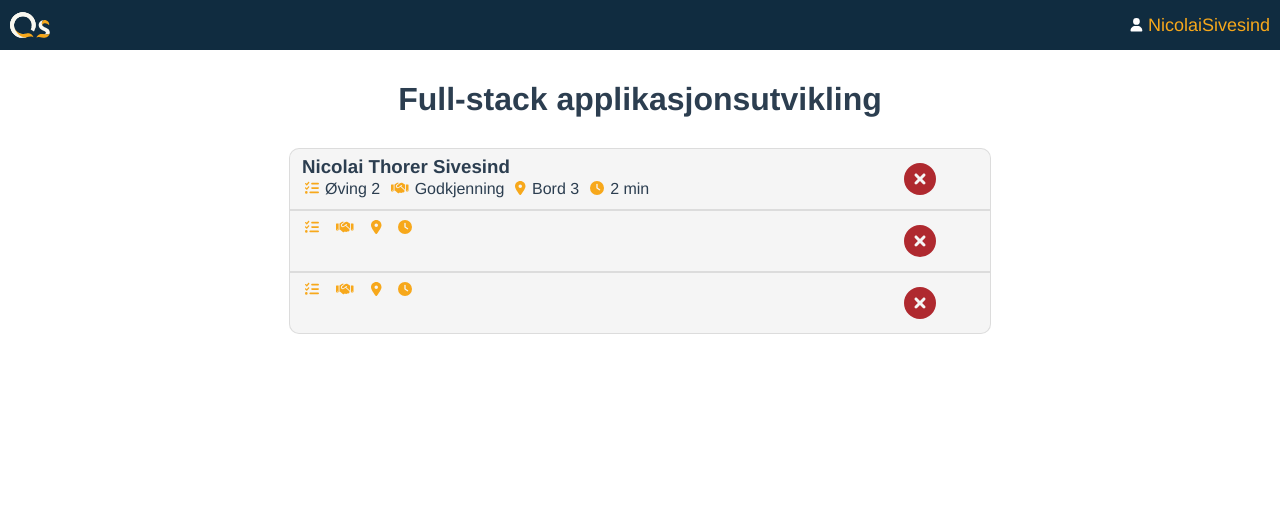
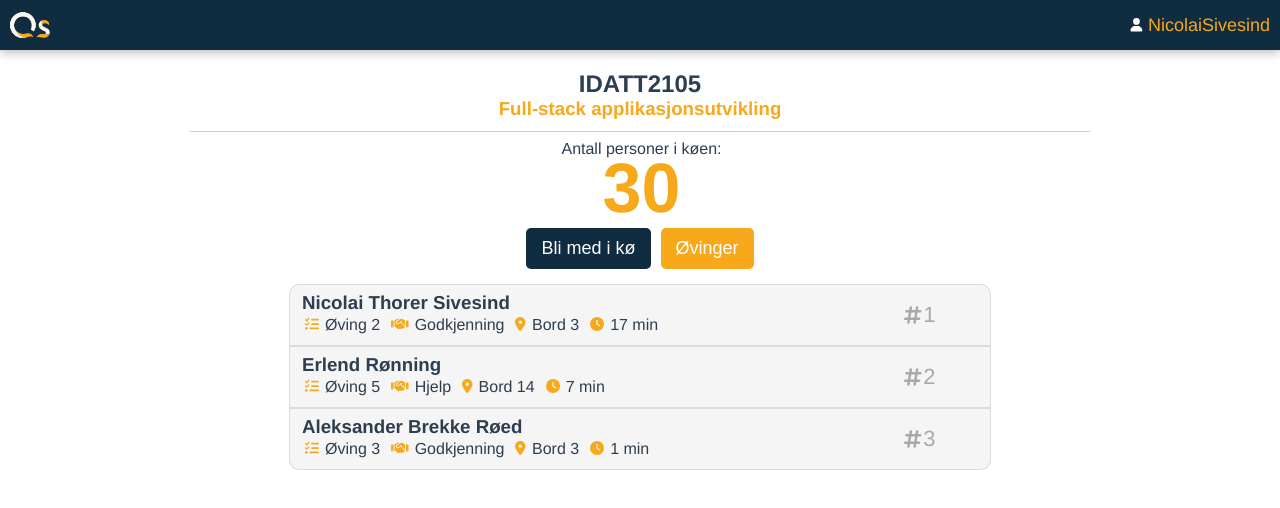
Before and after one commit to erl1erl1/qs3, a Vue app in the folder qs/: page /queue in a window 1280 px wide. Shown: the top 508 px of the page. Built offline with nearby package versions, Linux system fonts and the light colour scheme.

Commit message:
Queue-page design for students complete

```diff
--- a/qs/src/App.vue
+++ b/qs/src/App.vue
@@ -94,13 +94,14 @@ export default {
   height: 70px;
 }
 
-@media screen and (min-width: 1000px){
+@media screen and (min-width: 750px){
   #nav-space {
     height: 60px;
   }
 
   #nav {
     height: 50px;
+    box-shadow: 0 2px 10px 0 rgba(0, 0, 0, 0.3);
   }
 }
 
--- a/qs/src/components/QueueItem.vue
+++ b/qs/src/components/QueueItem.vue
@@ -1,5 +1,5 @@
 <template>
-<div id="container">
+<div id="queue-container">
   <div id="queue-info">
     <h3 id="name">{{ name }}</h3>
     <div id="content">
@@ -25,8 +25,9 @@
       </section>
     </div>
   </div>
-  <div id="actions">
-    <font-awesome-icon id="clock" icon="circle-xmark" size="2xl"/>
+  <div id="item-position">
+    <font-awesome-icon id="leave" icon="hashtag" size="lg"/>
+    <p id="item-num">{{ position }}</p>
   </div>
 </div>
 </template>
@@ -38,9 +39,10 @@ export default {
   props: {
     name: String,
     location: String,
-    queueTime: Number,
+    queueTime: String,
     task: String,
-    type: String
+    type: String,
+    position: String
   }
 }
 </script>
@@ -53,15 +55,21 @@ p {
 section {
 }
 
-#actions {
+#item-position {
   display: flex;
   align-items: center;
   justify-content: center;
   margin-left: auto;
   margin-right: auto;
+  color: darkgray;
 }
 
-#container {
+#item-position > #item-num {
+  font-size: 22px;
+  font-weight: 500;
+}
+
+#queue-container {
   min-height: 60px;
   min-width: 310px;
   width: 80%;
@@ -86,8 +94,8 @@ section {
   margin: 0 5px 0 5px;
 }
 
-#clock {
-  color: #af292f;
+#leave {
+  color: darkgray;
 }
 
 #queue-info {
--- a/qs/src/components/SubjectTile.vue
+++ b/qs/src/components/SubjectTile.vue
@@ -1,5 +1,5 @@
 <template>
-<div id="container">
+<div id="subject-container">
   <h2>{{ subjectCode }}</h2>
   <h3>{{ subjectName }}</h3>
 </div>
@@ -13,7 +13,6 @@ export default {
   props: {
     subjectCode: String,
     subjectName: String,
-
   }
 }
 </script>
@@ -29,7 +28,7 @@ h3 {
   color: #f7a81b;
 }
 
-#container {
+#subject-container {
   background-color: whitesmoke;
   min-height: 100px;
   border: solid 1px rgba(0, 0, 0, 0.1);
@@ -41,7 +40,7 @@ h3 {
 }
 
 @media screen and (min-width: 1000px){
-  #container:hover {
+  #subject-container:hover {
 
   }
 }
--- a/qs/src/main.js
+++ b/qs/src/main.js
@@ -26,14 +26,14 @@ import { FontAwesomeIcon } from '@fortawesome/vue-fontawesome'
 import {
     faBook, faUser, faUserGraduate,
     faLocationDot, faClock, faCircleXmark,
-    faHandshake, faListCheck
+    faHandshake, faListCheck, faHashtag
 } from '@fortawesome/free-solid-svg-icons'
 
     // Add icons to library
 library.add(
     faBook, faUser, faUserGraduate,
     faLocationDot, faClock, faCircleXmark,
-    faHandshake, faListCheck
+    faHandshake, faListCheck, faHashtag
 )
 
 // Create app
--- a/qs/src/styles/global-styles.css
+++ b/qs/src/styles/global-styles.css
@@ -11,6 +11,14 @@ body {
     -moz-osx-font-smoothing: grayscale;
     text-align: center;
     color: #2c3e50;
+}
+
+hr {
+    min-width: 310px;
+    width: 90%;
+    max-width: 900px;
+    border: 0;
+    border-top: 1px solid rgb(0, 0, 0, 0.2);
 }
 
 Form {
@@ -29,7 +37,7 @@ label {
 
 /* Classes */
 .button {
-    padding: 10px 5px 10px 5px;
+    padding: 10px 15px 10px 15px;
     background-color: #f7a81b;
     border: none;
     border-radius: 5px;
@@ -100,6 +108,7 @@ label {
 .link:hover {
     color: #f9cc7e;
 }
+
 .form {
     display: inline-flex;
     flex-direction: column;
--- a/qs/src/utils/constants.js
+++ b/qs/src/utils/constants.js
@@ -1 +1 @@
-export const DESKTOP_BP = 1000;
+export const DESKTOP_BP = 750;
--- a/qs/src/views/Home.vue
+++ b/qs/src/views/Home.vue
@@ -12,7 +12,7 @@ import { mapGetters } from "vuex";
 
 export default {
   name: "Home",
-  components: {SubjectTile},
+  components: { SubjectTile },
   computed: {
     ...mapGetters([
         'getSubjects',
@@ -22,12 +22,9 @@ export default {
 </script>
 
 <style scoped>
-hr {
-  min-width: 310px;
-  width: 90%;
-  max-width: 900px;
-  border: 0;
-  border-top: 1px solid rgb(0, 0, 0, 0.2);
+
+h1 {
+  margin-bottom: 7px;
 }
 
 ul {
--- a/qs/src/views/Queue.vue
+++ b/qs/src/views/Queue.vue
@@ -1,9 +1,31 @@
 <template>
-  <h1>Full-stack applikasjonsutvikling</h1>
-  <div id="queue">
-    <QueueItem name="Nicolai Thorer Sivesind" location="Bord 3" queue-time="2 min" task="Øving 2" type="Godkjenning"/>
-    <QueueItem/>
-    <QueueItem/>
+  <div id="container">
+    <div id="header">
+      <h2>IDATT2105</h2>
+      <h3>Full-stack applikasjonsutvikling</h3>
+    </div>
+    <hr>
+    <section>
+      <p v-if="inQueue">Din posisjon:</p>
+      <p v-else>Antall personer i køen:</p>
+      <div  id="size-nums">
+        <div v-if="inQueue">
+          <font-awesome-icon icon="hashtag" size="4x"/>
+          <p class="pos-num">22/30</p>
+        </div>
+        <p v-else class="pos-num">30</p>
+      </div>
+    </section>
+    <section id="buttons">
+      <button v-if="!inQueue" class="button" id="join">Bli med i kø</button>
+      <button v-else class="button" id="leave">Forlat kø</button>
+      <button class="button">Øvinger</button>
+    </section>
+    <section id="queue">
+      <QueueItem name="Nicolai Thorer Sivesind" location="Bord 3" queue-time="17 min" task="Øving 2" type="Godkjenning" position="1"/>
+      <QueueItem name="Erlend Rønning" location="Bord 14" queue-time="7 min" task="Øving 5" type="Hjelp" position="2"/>
+      <QueueItem name="Aleksander Brekke Røed" location="Bord 3" queue-time="1 min" task="Øving 3" type="Godkjenning" position="3"/>
+    </section>
   </div>
 </template>
 
@@ -11,13 +33,82 @@
 import QueueItem from "@/components/QueueItem";
 export default {
   name: "Queue",
-  components: { QueueItem }
+  components: { QueueItem },
+
+  data() {
+    return {
+      inQueue: false
+    }
+  }
 }
 </script>
 
 <style scoped>
+p {
+  margin: 0 0 0 3px;
+}
+
+h2 {
+  margin: 0;
+}
+
+h3 {
+  margin-top: 0;
+  margin-bottom: 3px;
+  color: #f7a81b;
+}
+
+
+h1 {
+  margin-bottom: 7px;
+}
+
+.pos-num {
+  font-size: 70px;
+  font-weight: bold;
+  margin: 0 0 0 3px;
+}
+
+#container {
+  display: flex;
+  align-items: center;
+  flex-direction: column;
+  justify-content: center;
+  flex-wrap: nowrap;
+}
+
+#header {
+  display: flex;
+  justify-content: center;
+  flex-direction: column;
+  flex-wrap: wrap;
+  margin-top: 10px;
+}
+
+#size-nums {
+  margin: -10px auto 0 auto;
+  display: inline-flex;
+  align-items: center;
+  flex-direction: row;
+  flex-wrap: wrap;
+  color: #f7a81b;
+}
+
+#buttons {
+  display: flex;
+  gap: 10px;
+}
+
+#join {
+  background-color: #102c40;
+}
+
+#leave {
+  background-color: #bd2452;
+}
+
 #queue {
-  margin: 30px 10% 10px 10%;
+  margin: 15px 10% 10px 10%;
   width: 80%;
   display: flex;
   justify-content: center;
```
Also changed, not shown: 1 other file (tests, documents, lock files or other folders).
